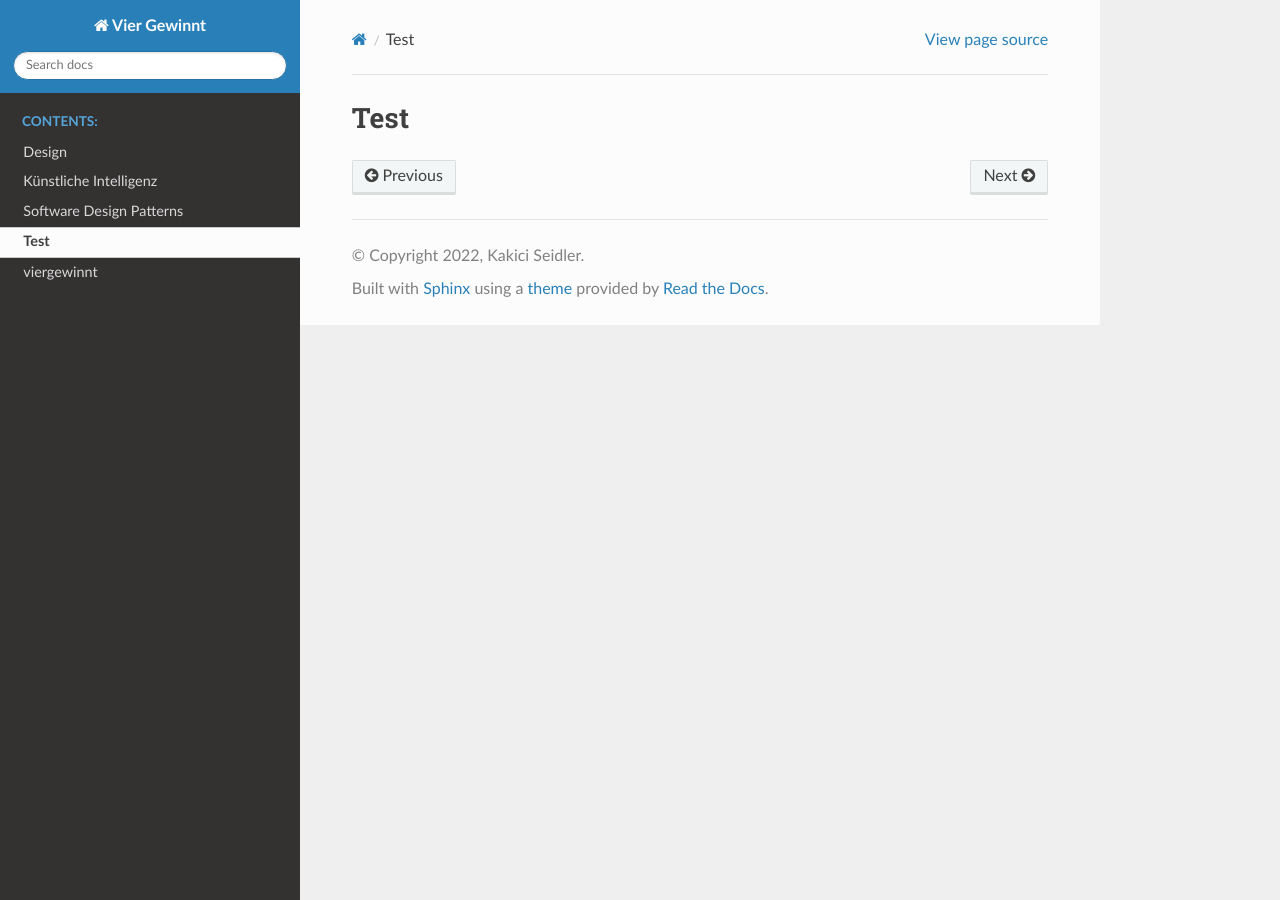
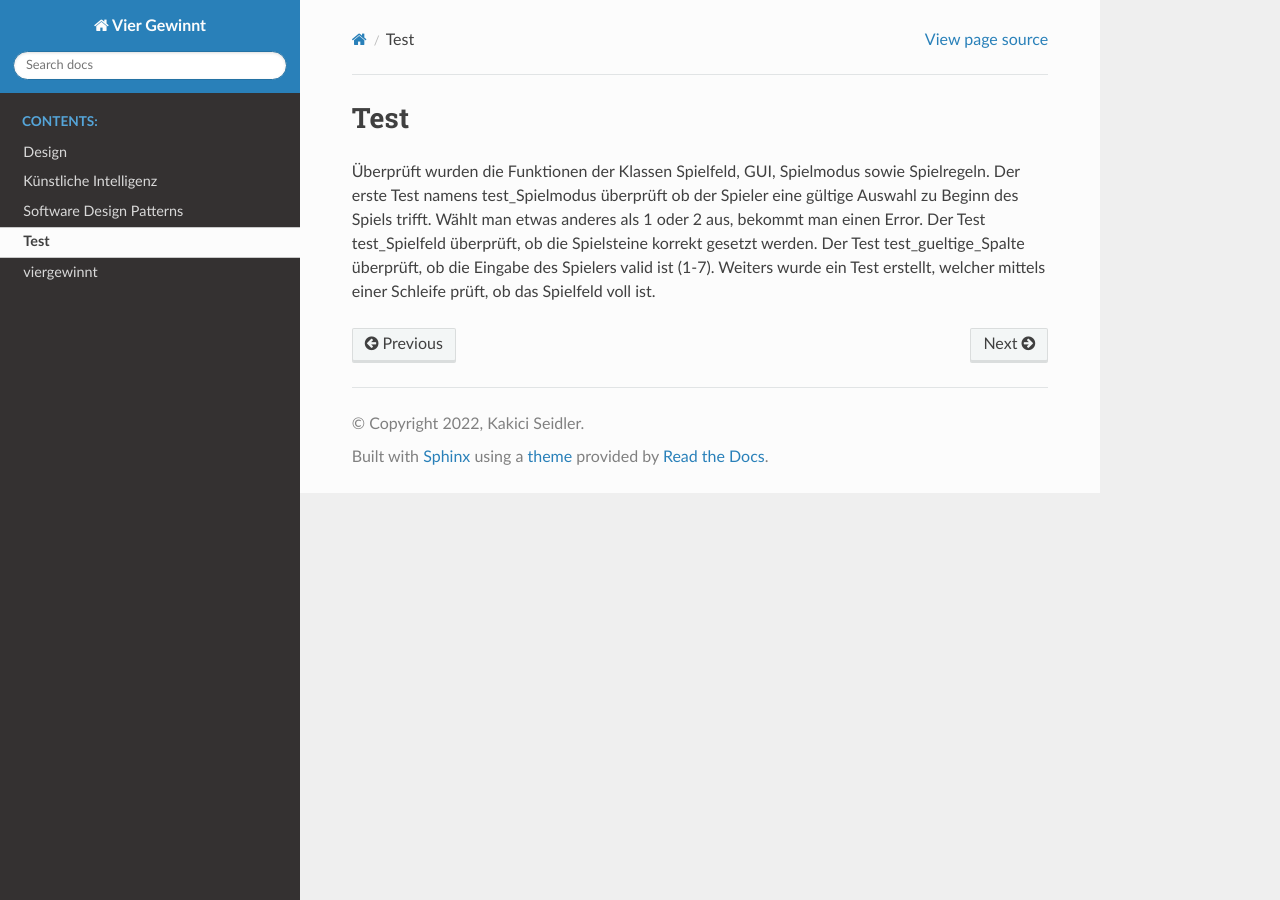
Before and after one commit to stefanseidler182/4gewinnt_seidler_kakici, a Sphinx documentation site: the page built from docs/source/test.md, in a window 1280 px wide. Built offline with Sphinx 7.4.7 and the Read the Docs theme 2.0.0, drawn with Linux system fonts in a browser that asks for light colours.

Commit message:
Sphinx Doku läuft wieder und wurde ergänzt. Docstrings ergänzt. Issues wurden aktualisiert (Kommentare)

```diff
--- a/docs/source/test.md
+++ b/docs/source/test.md
@@ -1 +1,7 @@
 # Test
+Überprüft wurden die Funktionen der Klassen Spielfeld, GUI, Spielmodus sowie Spielregeln.
+Der erste Test namens test_Spielmodus überprüft ob der Spieler eine gültige Auswahl
+zu Beginn des Spiels trifft. Wählt man etwas anderes als 1 oder 2 aus, bekommt man einen
+Error. Der Test test_Spielfeld überprüft, ob die Spielsteine korrekt gesetzt werden.
+Der Test test_gueltige_Spalte überprüft, ob die Eingabe des Spielers valid ist (1-7).
+Weiters wurde ein Test erstellt, welcher mittels einer Schleife prüft, ob das Spielfeld voll ist.
```
Also changed, not shown: docs/source/design.md (+3 -0 lines), docs/source/ki.md (+6 -0 lines), 2 other files.
